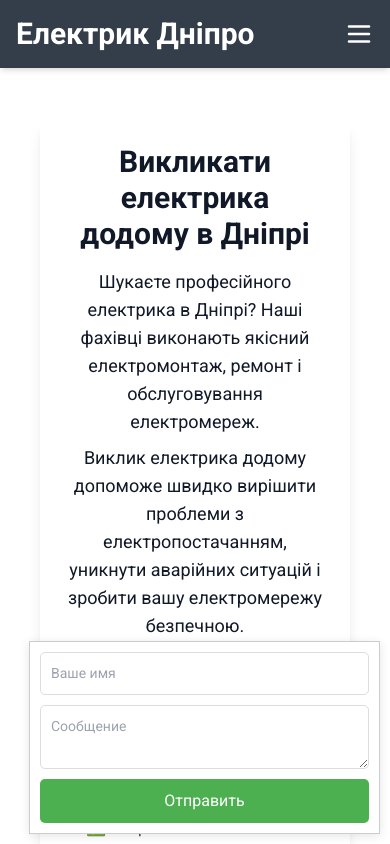
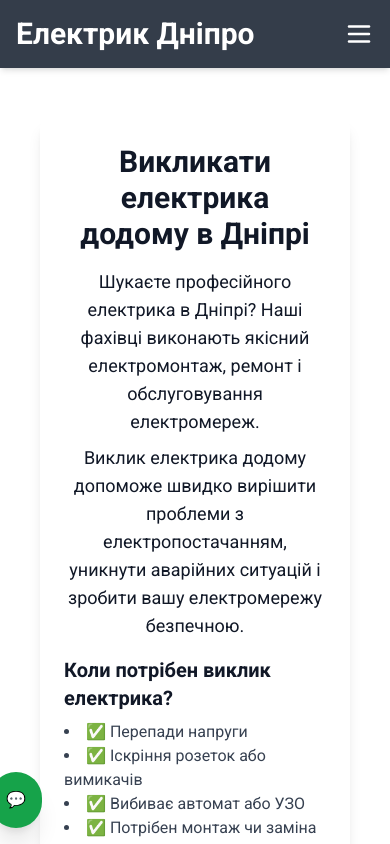
Before and after one commit to romanchenko31/elektryk-web-site, a Next.js app: page / in a window 390 px wide. Shown: the top 844 px of the page. Built offline with nearby package versions, Linux system fonts and the light colour scheme.

Commit message:
fix_Form

```diff
--- a/src/app/components/ChatForm.js
+++ /dev/null
@@ -1,36 +0,0 @@
-"use client"; // Директива для клиентского компонента
-
-import { useState } from "react";
-import styles from "./chatForm.module.css"; // Импорт стилей
-
-const ChatForm = () => {
-  const [name, setName] = useState("");
-  const [message, setMessage] = useState("");
-
-  const handleSubmit = (e) => {
-    e.preventDefault();
-    // Ваш код для отправки данных
-    console.log({ name, message });
-  };
-
-  return (
-    <div className={styles.chatFormContainer}>
-      <form onSubmit={handleSubmit}>
-        <input
-          type="text"
-          value={name}
-          onChange={(e) => setName(e.target.value)}
-          placeholder="Ваше имя"
-        />
-        <textarea
-          value={message}
-          onChange={(e) => setMessage(e.target.value)}
-          placeholder="Сообщение"
-        />
-        <button type="submit">Отправить</button>
-      </form>
-    </div>
-  );
-};
-
-export default ChatForm;
--- /dev/null
+++ b/src/app/components/FloatingContactForm.js
@@ -0,0 +1,127 @@
+"use client";
+
+import { useState } from "react";
+
+export default function FloatingContactForm() {
+  const [formData, setFormData] = useState({
+    name: "",
+    phone: "",
+    message: "",
+  });
+  const [loading, setLoading] = useState(false);
+  const [success, setSuccess] = useState(false);
+  const [error, setError] = useState("");
+  const [isOpen, setIsOpen] = useState(false);
+
+  const handleChange = (e) => {
+    setFormData({ ...formData, [e.target.name]: e.target.value });
+  };
+
+  const handleSubmit = async (e) => {
+    e.preventDefault();
+    setLoading(true);
+    setError("");
+    setSuccess(false);
+
+    try {
+      const message = `\u2709\uFE0F Нова заявка:\nІм'я: ${
+        formData.name || "-"
+      }\nТелефон: ${formData.phone}\nПовідомлення: ${formData.message || "-"}`;
+
+      const res = await fetch("/api/sendMessage", {
+        method: "POST",
+        headers: { "Content-Type": "application/json" },
+        body: JSON.stringify(formData),
+      });
+
+      const data = await res.json();
+      if (!res.ok) throw new Error(data.error || "Ошибка отправки!");
+
+      setSuccess(true);
+      setFormData({ name: "", phone: "", message: "" });
+    } catch (err) {
+      console.error("Ошибка запроса:", err);
+      setError("Ошибка отправки! Попробуйте позже.");
+    } finally {
+      setLoading(false);
+    }
+  };
+
+  return (
+    <div className="fixed bottom-4 right-4 z-50 w-full max-w-sm sm:w-80">
+      {isOpen ? (
+        <div className="bg-white p-6 rounded-xl shadow-xl border border-gray-200 backdrop-blur-lg">
+          <div className="flex justify-between items-center mb-4">
+            <h3 className="text-xl font-semibold text-gray-800">
+              Зв'язатися з нами
+            </h3>
+            <button
+              onClick={() => setIsOpen(false)}
+              className="text-gray-500 hover:text-gray-700 text-xl"
+            >
+              ×
+            </button>
+          </div>
+          <form onSubmit={handleSubmit} className="space-y-4">
+            <input
+              type="text"
+              name="name"
+              placeholder="Ім'я, Прізвище, По батькові (необов'язково)"
+              value={formData.name}
+              onChange={handleChange}
+              className="w-full p-3 border rounded-xl text-sm focus:outline-none focus:ring-2 focus:ring-blue-400"
+            />
+            <input
+              type="tel"
+              name="phone"
+              placeholder="Номер телефону *"
+              required
+              value={formData.phone}
+              onChange={handleChange}
+              className="w-full p-3 border rounded-xl text-sm focus:outline-none focus:ring-2 focus:ring-blue-400"
+            />
+            <textarea
+              name="message"
+              placeholder="Ваше повідомлення"
+              value={formData.message}
+              onChange={handleChange}
+              className="w-full p-3 border rounded-xl text-sm focus:outline-none focus:ring-2 focus:ring-blue-400"
+            />
+            <button
+              type="submit"
+              disabled={loading}
+              className="w-full bg-gray-800 bg-opacity-90 text-white py-3 rounded-xl"
+            >
+              {loading ? "Відправка..." : "Відправити"}
+            </button>
+            {success && (
+              <p className="text-green-600 text-sm mt-2">Заявку надіслано!</p>
+            )}
+            {error && <p className="text-red-500 text-sm mt-2">{error}</p>}
+          </form>
+        </div>
+      ) : (
+        <>
+          {/* На мобильной версии: круглая кнопка */}
+          <button
+            onClick={() => setIsOpen(true)}
+            className="sm:hidden bg-green-600 hover:bg-green-700 text-white rounded-full p-4 shadow-xl"
+          >
+            💬
+          </button>
+
+          {/* На десктопной версии: кнопка с текстом и кружком */}
+          <div className="hidden sm:flex flex-col items-center absolute right-4 bottom-4 z-50">
+            <p className="text-black mb-2">Залишити заявку</p>
+            <button
+              onClick={() => setIsOpen(true)}
+              className="bg-green-600 hover:bg-green-700 text-white rounded-full p-6 shadow-xl"
+            >
+              💬
+            </button>
+          </div>
+        </>
+      )}
+    </div>
+  );
+}
--- a/src/app/components/chatForm.module.css
+++ /dev/null
@@ -1,49 +0,0 @@
-/* chatForm.module.css */
-
-.chatFormContainer {
-    position: fixed;
-    bottom: 20px;
-    right: 20px;
-    background-color: #fff;
-    border: 1px solid #ccc;
-    padding: 10px;
-    width: 300px;
-    box-shadow: 0 2px 10px rgba(0, 0, 0, 0.1);
-    z-index: 9999;
-}
-
-.chatFormContainer form {
-    display: flex;
-    flex-direction: column;
-}
-
-.chatFormContainer input,
-.chatFormContainer textarea {
-    margin-bottom: 10px;
-    padding: 10px;
-    border-radius: 5px;
-    border: 1px solid #ddd;
-    font-size: 14px;
-}
-
-.chatFormContainer button {
-    padding: 10px;
-    background-color: #4CAF50;
-    color: white;
-    border: none;
-    border-radius: 5px;
-    cursor: pointer;
-}
-
-.chatFormContainer button:hover {
-    background-color: #45a049;
-}
-
-/* Mobile styles */
-@media (max-width: 768px) {
-    .chatFormContainer {
-        width: 90%;
-        bottom: 10px;
-        right: 10px;
-    }
-}
--- a/src/app/layout.js
+++ b/src/app/layout.js
@@ -1,9 +1,9 @@
 // app/layout.js
 import Header from "./components/Header";
 import Footer from "./components/Footer";
-import ChatForm from "./components/ChatForm";
 import "./globals.css";
 import { Roboto } from "next/font/google"; // Импортируем шрифт Roboto
+import FloatingContactForm from "./components/FloatingContactForm";
 
 // Подключаем шрифт Roboto с поддержкой кириллицы
 const roboto = Roboto({
@@ -31,7 +31,7 @@ export default function RootLayout({ children }) {
         {/* Применяем шрифт ко всему body */}
         <Header />
         <main className="mt-[80px] md:mt-[100px] p-4">{children}</main>
-        <ChatForm />
+        <FloatingContactForm />
         <Footer />
       </body>
     </html>
```
